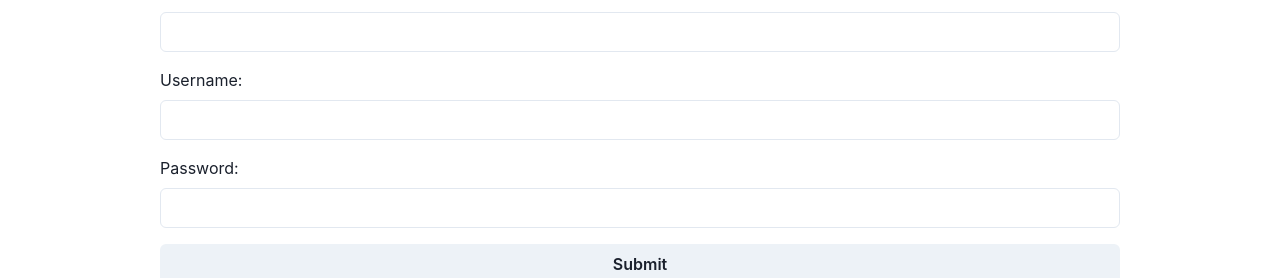
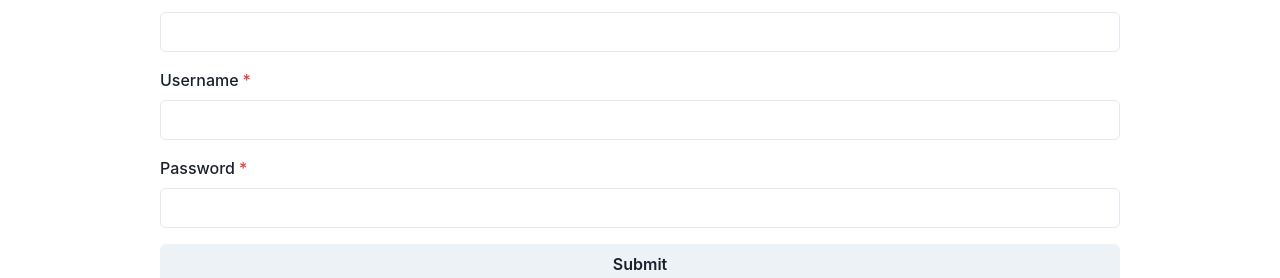
Before and after one commit to priceclaire/todo-list, a React (Create React App) app in the folder frontend/: page /sign-up in a window 1280 px wide. Shown: the part 191-469 px from the top of the page. Built offline with nearby package versions, Linux system fonts and the light colour scheme.

Commit message:
Add error messages and clear functionality to input form

```diff
--- a/frontend/src/Pages/Signup.tsx
+++ b/frontend/src/Pages/Signup.tsx
@@ -7,34 +7,45 @@
     const [email, setEmail] = useState("");
     const [username, setUsername] = useState("");
     const [password, setPassword] = useState("");
-    const [submitClicked, setSubmitClicked] = useState(false);
+    const [submitClickedName, setSubmitClickedName] = useState(false);
+    const [submitClickedEmail, setSubmitClickedEmail] = useState(false);
+    const [submitClickedUsername, setSubmitClickedUsername] = useState(false);
+    const [submitClickedPassword, setSubmitClickedPassword] = useState(false);
 
-    const isErrorName = name === "" && submitClicked;
-    const isErrorEmail = email === "" && submitClicked;
+    const isErrorName = name === "" && submitClickedName;
+    const isErrorEmail = email === "" && submitClickedEmail;
+    const isErrorUsername = username === "" && submitClickedUsername;
+    const isErrorPassword = password === "" && submitClickedPassword;
 
     const onChangeName = (e: any) => {
-        setSubmitClicked(false);
-        console.log(e.target.value);
+        setSubmitClickedName(false);
         setName(e.target.value);
     };
 
     const onChangeEmail = (e: any) => {
-        console.log(e.target.value);
+        setSubmitClickedEmail(false);
         setEmail(e.target.value);
     };
 
     const onChangeUsername = (e: any) => {
-        console.log(e.target.value);
+        setSubmitClickedUsername(false);
         setUsername(e.target.value);
     };
 
     const onChangePassword = (e: any) => {
-        console.log(e.target.value);
+        setSubmitClickedPassword(false);
         setPassword(e.target.value);
     };
 
     const onSubmit = () => {
-        setSubmitClicked(true);
+        setSubmitClickedName(true);
+        setSubmitClickedEmail(true);
+        setSubmitClickedUsername(true);
+        setSubmitClickedPassword(true);
+
+        if (name === "" || email === "" || username === "" || password === "") {
+            console.log("ERROR");
+        } else {
             axios.post("http://localhost:3025/auth/sign-up", {
                 name,
                 email,
@@ -46,15 +57,18 @@
                 setEmail("");
                 setUsername("");
                 setPassword("");
+                setSubmitClickedName(false);
+                setSubmitClickedEmail(false);
+                setSubmitClickedUsername(false);
+                setSubmitClickedPassword(false);
             });
+        }
     };
 
     return (
         <Box>
             <Heading textAlign="center" mb={4}>Create an Account</Heading>
             <Box maxW="75%" display="flex" flexDirection="column" alignItems="center" margin="0 auto" gap="4">
-
-
 
                 <FormControl isInvalid={isErrorName} isRequired>
                 <FormLabel>Name</FormLabel>
@@ -66,24 +80,28 @@
 
                 <FormControl isInvalid={isErrorEmail} isRequired>
                 <FormLabel>Email</FormLabel>
-                <Input type='email' value={name} onChange={onChangeEmail} />
-                {!isErrorName ? null : (
+                <Input type='email' value={email} onChange={onChangeEmail} />
+                {!isErrorEmail ? null : (
                     <FormErrorMessage>A valid email is required.</FormErrorMessage>
                 )}
                 </FormControl>
 
-                {/* <Box display="flex" flexDirection="column" gap="2" w="100%">
-                    <Text>Email Address: </Text>
-                    <Input type="email" onChange={onChangeEmail} value={email} />
-                </Box> */}
-                <Box display="flex" flexDirection="column" gap="2" w="100%">
-                    <Text>Username: </Text>
-                    <Input type="text" onChange={onChangeUsername} value={username} />
-                </Box>
-                <Box display="flex" flexDirection="column" gap="2" w="100%">
-                    <Text>Password: </Text>
-                    <Input type="password" onChange={onChangePassword} value={password} />
-                </Box>
+                <FormControl isInvalid={isErrorUsername} isRequired>
+                <FormLabel>Username</FormLabel>
+                <Input type='text' value={username} onChange={onChangeUsername} />
+                {!isErrorUsername ? null : (
+                    <FormErrorMessage>Username is required.</FormErrorMessage>
+                )}
+                </FormControl>
+
+                <FormControl isInvalid={isErrorPassword} isRequired>
+                <FormLabel>Password</FormLabel>
+                <Input type='password' value={password} onChange={onChangePassword} />
+                {!isErrorPassword ? null : (
+                    <FormErrorMessage>Password is required.</FormErrorMessage>
+                )}
+                </FormControl>
+
                 <Button w="100%" onClick={onSubmit}>Submit</Button>
             </Box>
         </Box>
```
Lines whose indentation alone changed are shown as unchanged.
